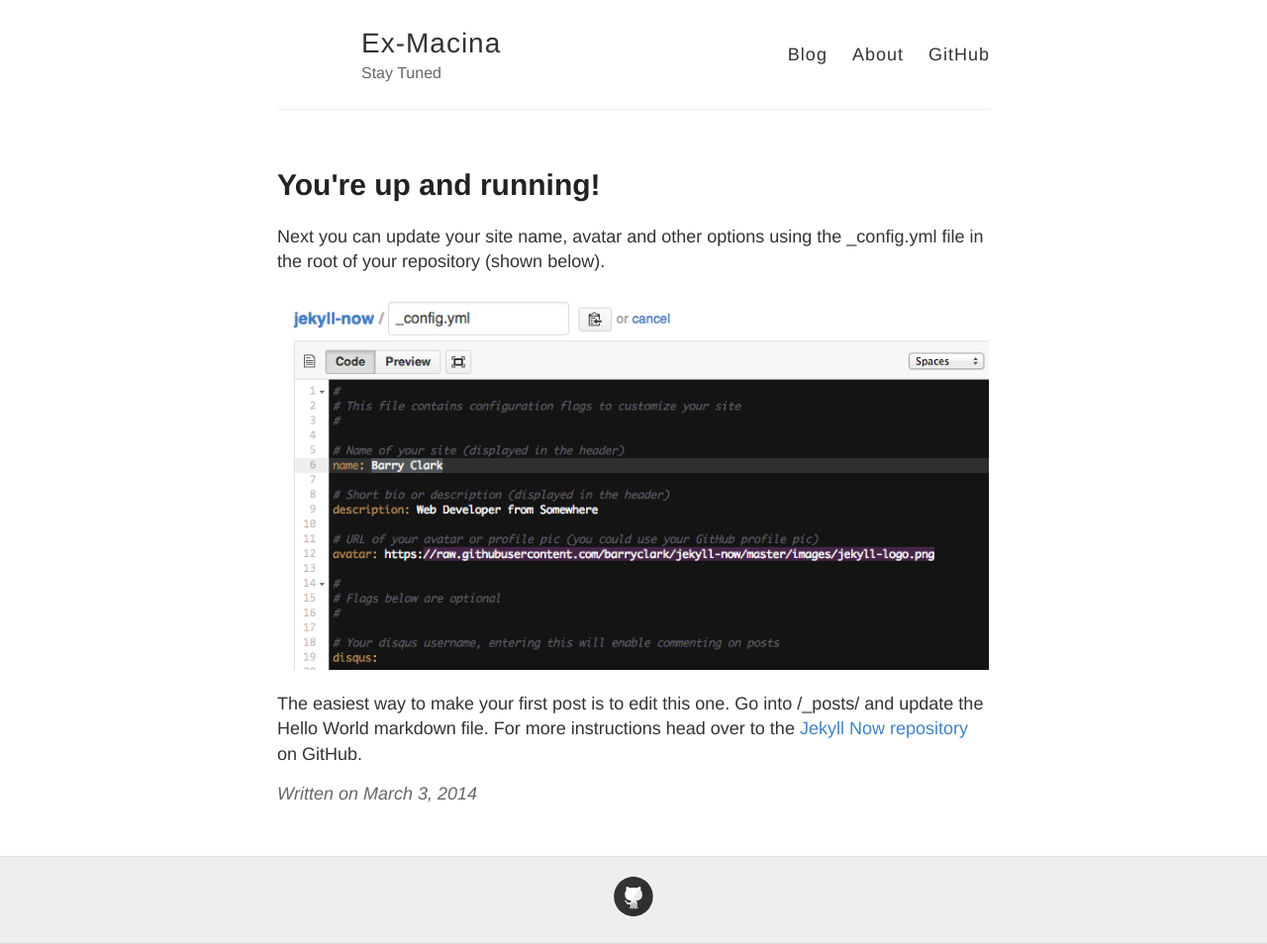
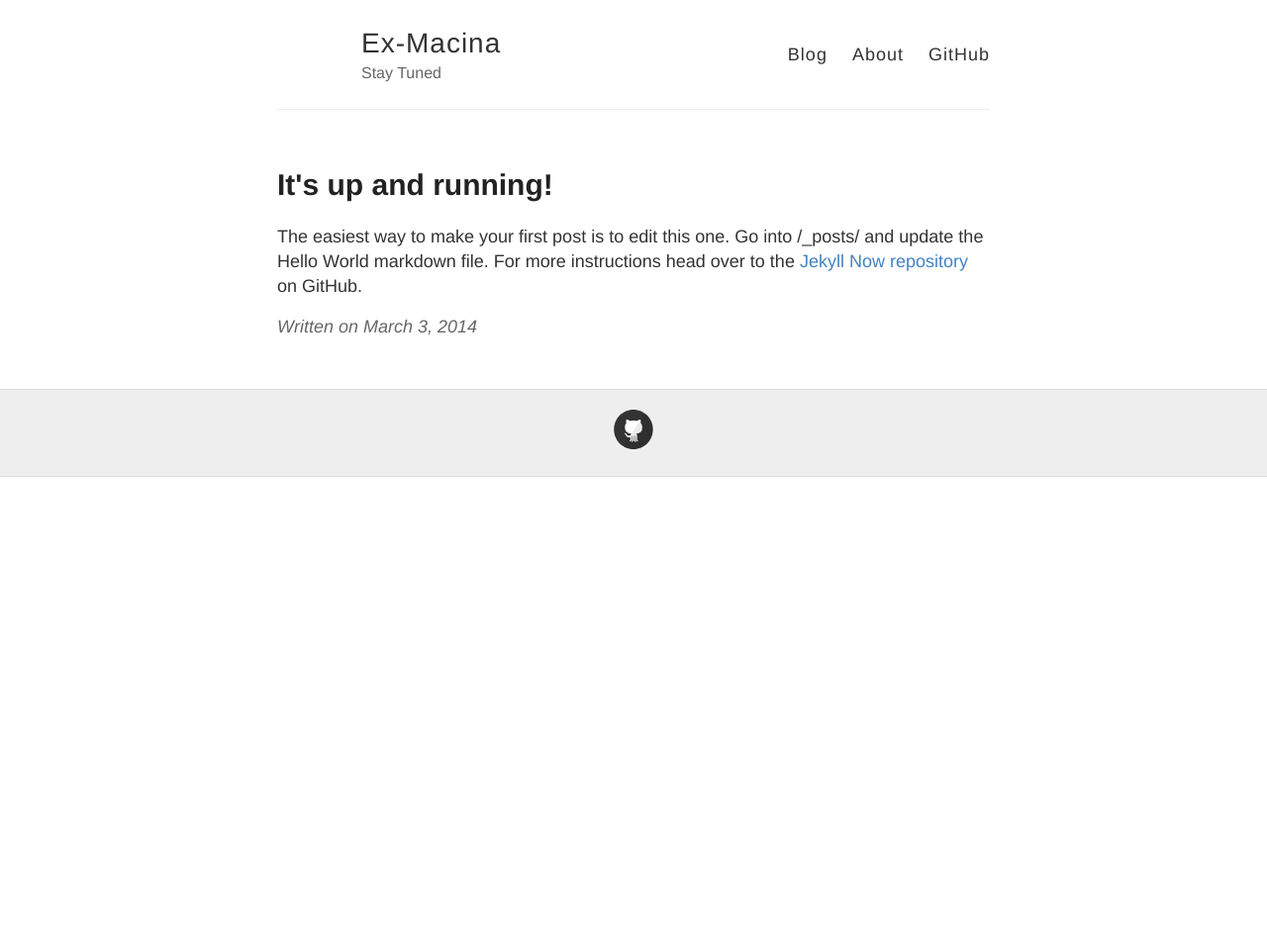
Before and after one commit to mikethefifth/mikethefifth.github.io, a Jekyll site: the page built from _posts/2014-3-3-Hello-World.md, in a window 1280 px wide. Shown: the whole page at 99% size. Built offline with Jekyll 4.4.1, drawn with Linux system fonts in a browser that asks for light colours; after the commit the page ends 900 px from its top, so only the background shows below that.

Commit message:
First Post

```diff
--- a/_posts/2014-3-3-Hello-World.md
+++ b/_posts/2014-3-3-Hello-World.md
@@ -1,10 +1,6 @@
 ---
 layout: post
-title: You're up and running!
+title: It's up and running!
 ---
 
-Next you can update your site name, avatar and other options using the _config.yml file in the root of your repository (shown below).
-
-![_config.yml]({{ site.baseurl }}/images/config.png)
-
 The easiest way to make your first post is to edit this one. Go into /_posts/ and update the Hello World markdown file. For more instructions head over to the [Jekyll Now repository](https://github.com/barryclark/jekyll-now) on GitHub.
```
